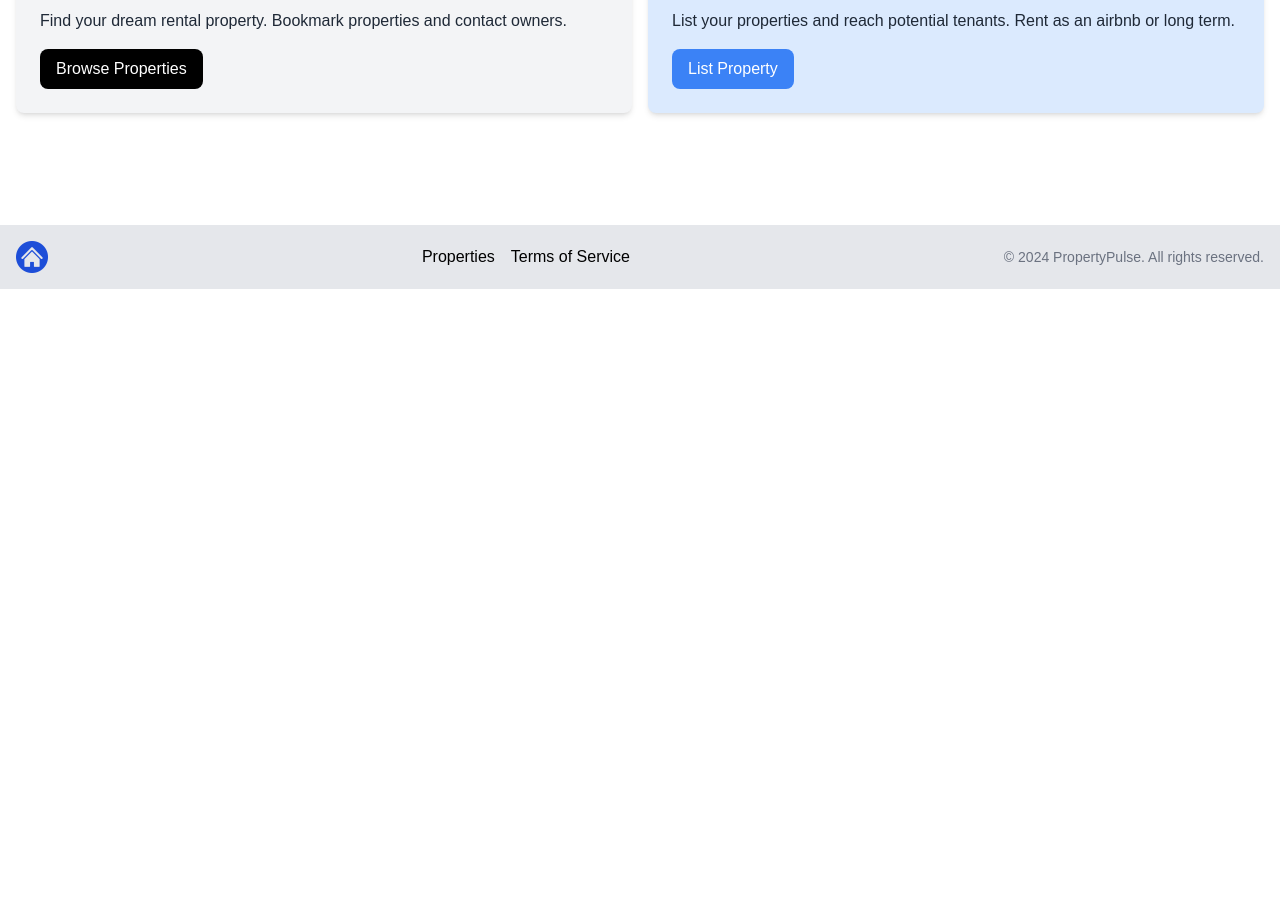
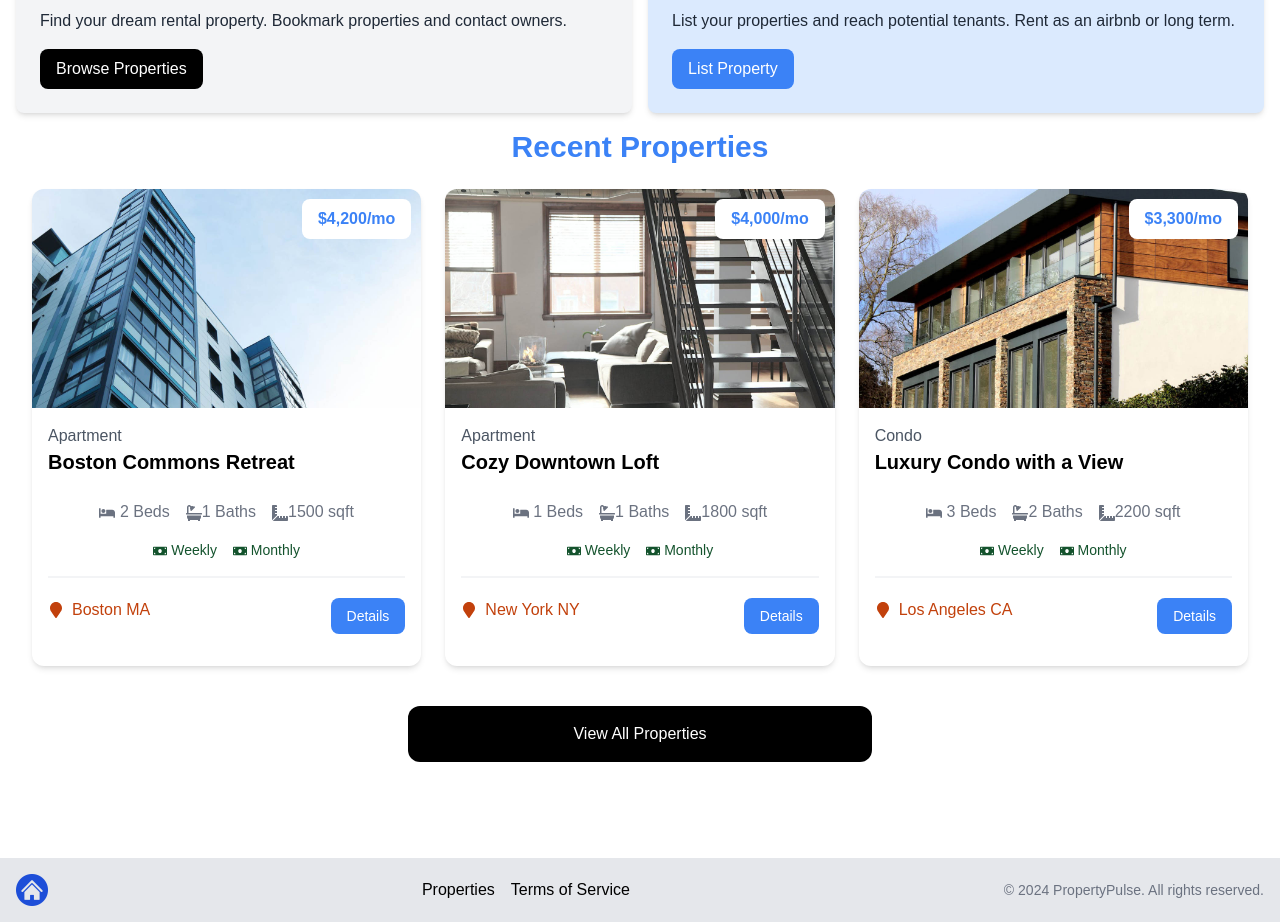
Before and after one commit to Vamoshi/Next.js-From-Scratch-2024-Udemy-Traversy-Media, a Next.js app: page / in a window 1280 px wide. Shown: the part 508-1430 px from the top of the page. Before the commit the page ends 800 px from the top, so only its background shows below. Built offline with nearby package versions, Linux system fonts and the light colour scheme.

Commit message:
feat(HomeProperties): add homeproperties section

```diff
--- a/src/app/page.tsx
+++ b/src/app/page.tsx
@@ -1,10 +1,12 @@
 import { Hero, InfoBoxes } from '@/components'
+import HomeProperties from '@/components/HomeProperties'
 import React from 'react'
 
 const HomePage = () => {
     return <>
         <Hero />
         <InfoBoxes />
+        <HomeProperties />
     </>
 }
 
--- /dev/null
+++ b/src/components/HomeProperties.tsx
@@ -0,0 +1,36 @@
+import React from 'react'
+import properties from "@/properties.json"
+import PropertyCard from './PropertyCard'
+import Link from 'next/link'
+
+const HomeProperties = () => {
+    const recentProperties = properties.slice(0, 3)
+
+    return <>
+        <section className='px-4 py6'>
+            <div className="container-xl lg:container m-auto px-4 py6">
+                <h2 className="text-3xl font-bold text-blue-500 mb-6 text-center">
+                    Recent Properties
+                </h2>
+                {
+                    recentProperties.length === 0 ?
+                        <p>No Properties Found</p>
+                        :
+                        <div className="grid grid-cols-1 md:grid-cols-3 gap-6">
+                            {
+                                recentProperties.map((property, key) =>
+                                    <PropertyCard key={key} property={property} />
+                                )
+                            }
+                        </div>
+                }
+            </div>
+        </section>
+        <section className='m-auto max-w-lg my-10 px-6'>
+            <Link href={`/properties`} className='block bg-black text-white text-center py-4 px-6 rounded-xl hover:bg-gray-800'>View All Properties</Link>
+
+        </section>
+    </>
+}
+
+export default HomeProperties
```
